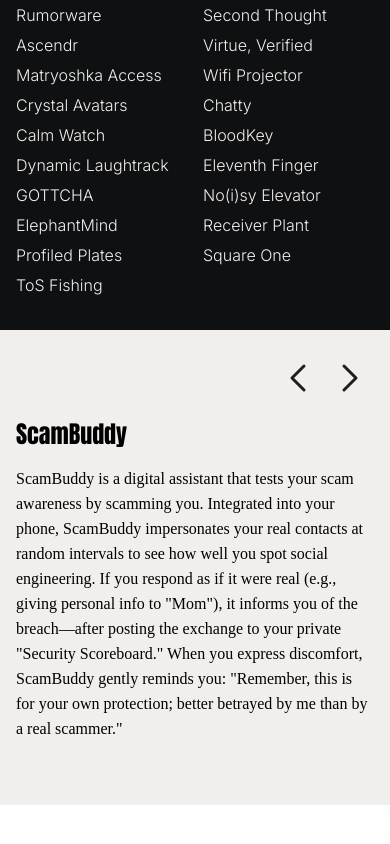
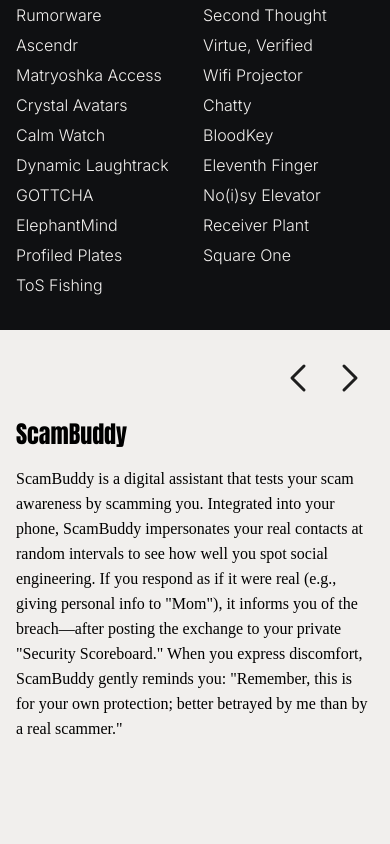
Before and after one commit to LeahZK/security-noir, a React (Vite) app: page / in a window 390 px wide. Shown: the part 1040-1884 px from the top of the page. Before the commit the page ends 1845 px from the top, so only its background shows below. Built offline with nearby package versions, Linux system fonts and the light colour scheme; a web font is replaced by a local one.

Commit message:
Update DesignPageResponsive.tsx

```diff
--- a/src/components/DesignPageResponsive.tsx
+++ b/src/components/DesignPageResponsive.tsx
@@ -304,7 +304,7 @@ export default function DesignPageResponsive({ onNavigate }: DesignPageResponsiv
   };
 
   return (
-    <div className="w-full overflow-x-hidden">
+    <div className="w-full overflow-x-hidden bg-[#0f1012]">
 
       {/* ═══ HEADER (dark background) ═══ */}
       <header className="bg-[#0f1012] text-[#f1efed]">
@@ -420,7 +420,7 @@ export default function DesignPageResponsive({ onNavigate }: DesignPageResponsiv
 
       {/* ═══ CONTENT SECTION ═══ */}
       {/* Ivory base; dark triangle and right strip overlaid at fixed size on desktop */}
-      <div className="relative bg-[#f1efed]">
+      <div className="relative bg-[#f1efed] min-h-screen">
 
         {/* Dark right margin strip — always visible on desktop */}
         <div className="hidden lg:block absolute right-0 top-0 bottom-0 w-[14.6%] bg-[#0f1012]" />
@@ -477,7 +477,8 @@ export default function DesignPageResponsive({ onNavigate }: DesignPageResponsiv
                   <img
                     src={selectedDesign.image}
                     alt={selectedDesign.title}
-                    className="w-36 sm:w-44 lg:w-[248px] opacity-80"
+                    className="w-56 sm:w-72 lg:w-[380px]"
+                    style={{ mixBlendMode: 'multiply' }}
                   />
                 </div>
               )}
```
